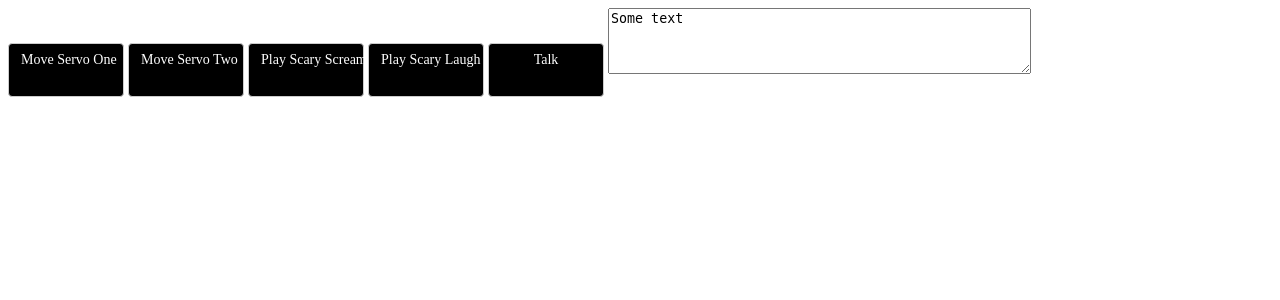
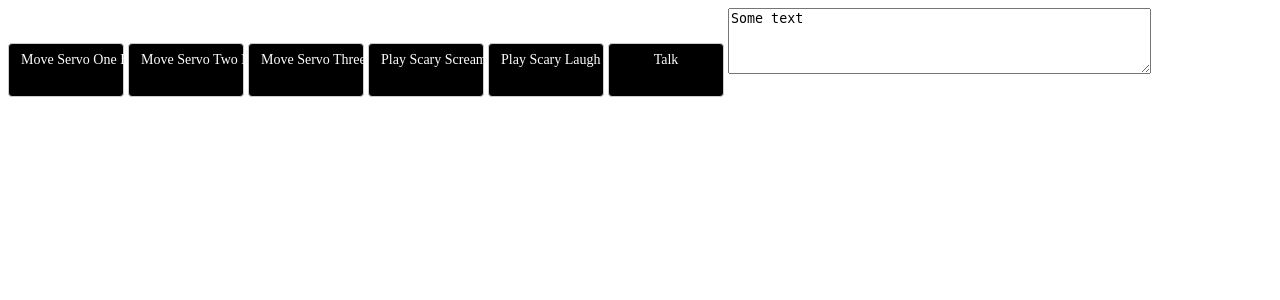
Before and after one commit to davidfyffe/skeletonman, a Django app: page /skeletonman/ in a window 1280 px wide. Shown: the top 300 px of the page. Run offline with Django 3.2, Linux system fonts and the light colour scheme; some libraries are stand-ins or nearby versions.

Commit message:
Adding support for 3rd servo

```diff
--- a/MotionController.py
+++ b/MotionController.py
@@ -20,6 +20,7 @@ class MotionController(object):
             print "motion detect"
             thread.start_new_thread(skeletonManRest.callServo, (0,))
             thread.start_new_thread(skeletonManRest.callServo, (2,))
+            thread.start_new_thread(skeletonManRest.callServo, (3,))
             #call sounds sync so it waits on the finish
             skeletonManRest.callScarySounds()
             self.IS_RUNNING = False
--- a/templates/skeletonIndex.html
+++ b/templates/skeletonIndex.html
@@ -94,8 +94,9 @@
 
 
 
-<div class="button big-btn" onclick="CallServoOne(0)">Move Servo One</div>
-<div class="button big-btn" onclick="CallServoOne(2)">Move Servo Two</div>
+<div class="button big-btn" onclick="CallServoOne(0)">Move Servo One Head</div>
+<div class="button big-btn" onclick="CallServoOne(2)">Move Servo Two Middle</div>
+<div class="button big-btn" onclick="CallServoOne(3)">Move Servo Three Arms</div>
 <div class="button big-btn" onclick="CallScarySounds('scream')">Play Scary Scream</div>
 <div class="button big-btn" onclick="CallScarySounds('laugh')">Play Scary Laugh</div>
 <div class="button big-btn" onclick="CallSpeakWithText()">Talk</div>
@@ -103,7 +104,7 @@
 Some text
 </textarea>
 
-<udiv id="ReturnedText"></div>
+<div id="ReturnedText"></div>
 
 </body>
 </html>
```
